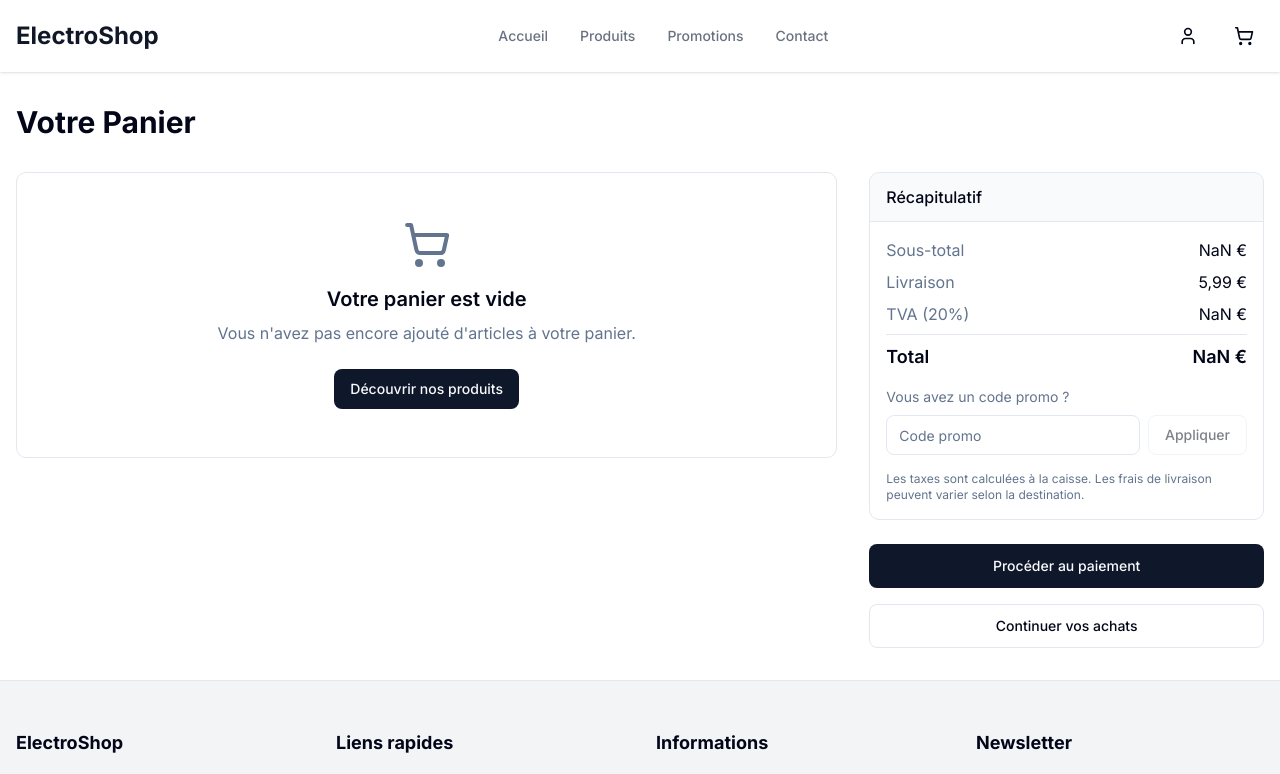
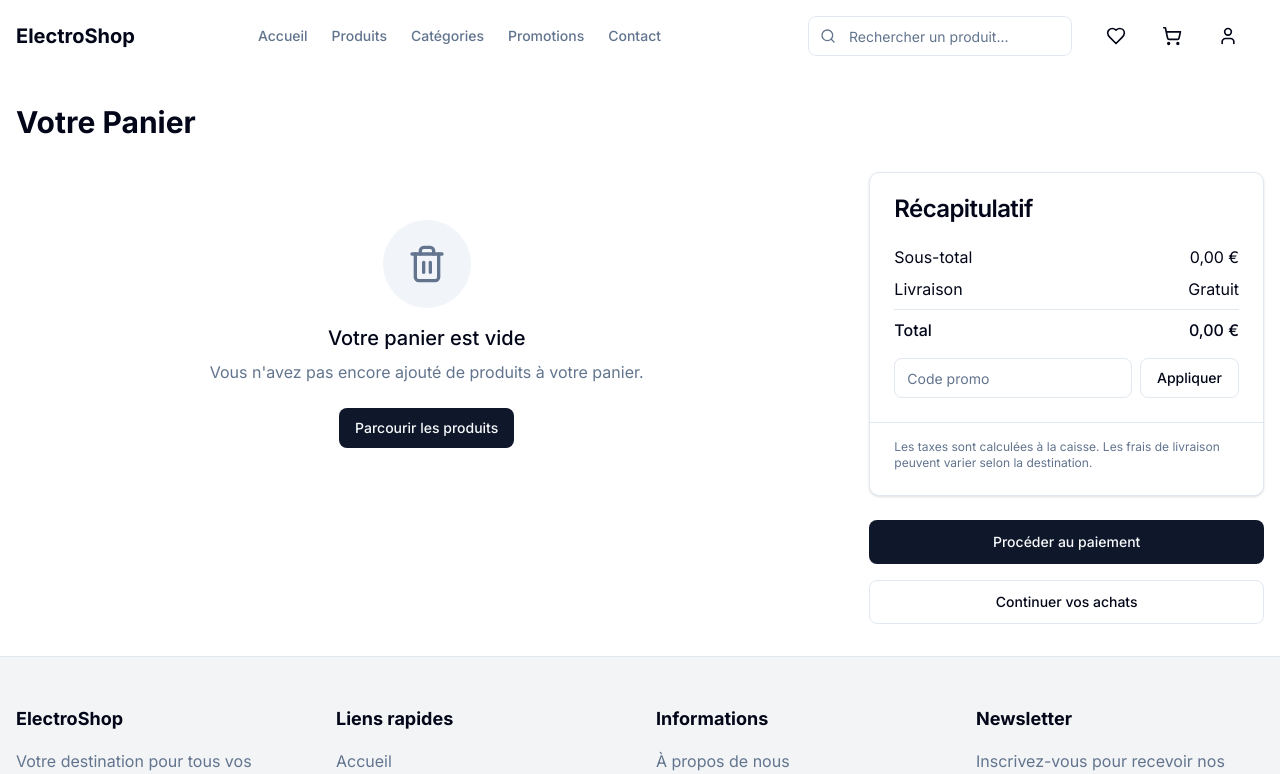
Before and after one commit to AngeGabriel-rgb/e-commerce-, a Next.js app: page /client/panier in a window 1280 px wide. Shown: the top 774 px of the page. Built offline with nearby package versions, Linux system fonts and the light colour scheme.

Commit message:
interface de paiement

```diff
--- a/app/client/layout.tsx
+++ b/app/client/layout.tsx
@@ -1,5 +1,5 @@
 import type React from "react"
-import { Header } from "@/components/client/header"
+import Header from "@/components/client/header"
 import Footer from "@/components/client/footer"
 import { CartProvider } from "@/components/client/cart-provider"
 
@@ -9,12 +9,12 @@ export default function ClientLayout({
   children: React.ReactNode
 }) {
   return (
-    <div className="flex flex-col min-h-screen">
-      <CartProvider>
+    <CartProvider>
+      <div className="flex min-h-screen flex-col">
         <Header />
         <main className="flex-1">{children}</main>
         <Footer />
-      </CartProvider>
-    </div>
+      </div>
+    </CartProvider>
   )
 }
--- a/app/client/panier/page.tsx
+++ b/app/client/panier/page.tsx
@@ -1,12 +1,9 @@
+"use client"
+
 import { Button } from "@/components/ui/button"
 import CartItems from "@/components/client/cart-items"
 import CartSummary from "@/components/client/cart-summary"
 import Link from "next/link"
-
-export const metadata = {
-  title: "Panier - ElectroShop",
-  description: "Votre panier d'achat",
-}
 
 export default function CartPage() {
   return (
--- a/components/client/cart-items.tsx
+++ b/components/client/cart-items.tsx
@@ -1,48 +1,109 @@
+// components/client/cart-items.tsx
 "use client"
 
+import { useState } from "react"
+import Image from "next/image"
+import { Trash2, Plus, Minus } from 'lucide-react'
+import { Button } from "../ui/button"
 import { useCart } from "./cart-provider"
-import { CartItem } from "@/components/cart-item"
-import { useEffect, useState } from "react"
-import Link from "next/link"
-import { Button } from "../ui/button"
-import { ShoppingCart } from "lucide-react"
+import { formatPrice } from "../../lib/utils"
+import { Separator } from "../ui/separator"
 
 export default function CartItems() {
-  const { items = [], removeItem } = useCart() // Fournir un tableau vide par défaut
-  const [isMounted, setIsMounted] = useState(false)
+  const { cartItems, updateQuantity, removeFromCart } = useCart()
 
-  useEffect(() => {
-    setIsMounted(true)
-  }, [])
-
-  if (!isMounted) {
-    return null
-  }
-
-  // Vérifier si items existe avant d'accéder à sa propriété length
-  if (!items || items.length === 0) {
+  if (cartItems.length === 0) {
     return (
-      <div className="text-center py-12 border rounded-lg">
-        <ShoppingCart className="mx-auto h-12 w-12 text-muted-foreground mb-4" />
-        <h2 className="text-xl font-semibold mb-2">Votre panier est vide</h2>
-        <p className="text-muted-foreground mb-6">Vous n'avez pas encore ajouté d'articles à votre panier.</p>
+      <div className="flex flex-col items-center justify-center py-12 text-center">
+        <div className="mb-4 rounded-full bg-muted p-6">
+          <Trash2 className="h-10 w-10 text-muted-foreground" />
+        </div>
+        <h3 className="mb-2 text-xl font-medium">Votre panier est vide</h3>
+        <p className="mb-6 text-muted-foreground">
+          Vous n'avez pas encore ajouté de produits à votre panier.
+        </p>
         <Button asChild>
-          <Link href="/client/produits">Découvrir nos produits</Link>
+          <a href="/client/produits">Parcourir les produits</a>
         </Button>
       </div>
     )
   }
 
   return (
-    <div className="border rounded-lg overflow-hidden">
-      <div className="bg-muted/50 px-4 py-3 border-b">
-        <h2 className="font-medium">Articles ({items.length})</h2>
+    <div className="space-y-6">
+      {cartItems.map((item) => (
+        <div key={item.product.id} className="rounded-lg border p-4">
+          <div className="flex items-start gap-4">
+            <div className="h-24 w-24 flex-shrink-0 overflow-hidden rounded-md border">
+              <Image
+                src={item.product.image || "/placeholder.svg?height=96&width=96"}
+                alt={item.product.name}
+                width={96}
+                height={96}
+                className="h-full w-full object-cover object-center"
+              />
+            </div>
+
+            <div className="flex flex-1 flex-col">
+              <div className="flex justify-between">
+                <div>
+                  <h3 className="text-base font-medium">
+                    <a href={`/client/produits/${item.product.id}`}>{item.product.name}</a>
+                  </h3>
+                  <p className="mt-1 text-sm text-muted-foreground">{item.product.category}</p>
+                </div>
+                <p className="text-base font-medium">
+                  {formatPrice(item.product.price * item.quantity)}
+                </p>
+              </div>
+
+              <div className="mt-4 flex items-center justify-between">
+                <div className="flex items-center border rounded-md">
+                  <Button
+                    variant="ghost"
+                    size="icon"
+                    className="h-8 w-8 rounded-none rounded-l-md"
+                    onClick={() => updateQuantity(item.product.id, Math.max(1, item.quantity - 1))}
+                    disabled={item.quantity <= 1}
+                  >
+                    <Minus className="h-3 w-3" />
+                    <span className="sr-only">Diminuer</span>
+                  </Button>
+                  <span className="w-8 text-center text-sm">{item.quantity}</span>
+                  <Button
+                    variant="ghost"
+                    size="icon"
+                    className="h-8 w-8 rounded-none rounded-r-md"
+                    onClick={() => updateQuantity(item.product.id, item.quantity + 1)}
+                  >
+                    <Plus className="h-3 w-3" />
+                    <span className="sr-only">Augmenter</span>
+                  </Button>
+                </div>
+
+                <Button
+                  variant="ghost"
+                  size="icon"
+                  className="text-muted-foreground hover:text-destructive"
+                  onClick={() => removeFromCart(item.product.id)}
+                >
+                  <Trash2 className="h-4 w-4" />
+                  <span className="sr-only">Supprimer</span>
+                </Button>
+              </div>
+            </div>
+          </div>
+        </div>
+      ))}
+
+      <div className="flex justify-between pt-4">
+        <Button variant="outline" asChild>
+          <a href="/client/produits">Continuer vos achats</a>
+        </Button>
+        <Button variant="ghost" className="text-muted-foreground" onClick={() => window.location.reload()}>
+          Actualiser le panier
+        </Button>
       </div>
-      <ul className="divide-y">
-        {items.map((item) => (
-          <CartItem key={item.id} data={item} onRemove={() => removeItem(item.id)} />
-        ))}
-      </ul>
     </div>
   )
 }
--- a/components/client/cart-summary.tsx
+++ b/components/client/cart-summary.tsx
@@ -1,84 +1,98 @@
+// components/client/cart-summary.tsx
 "use client"
 
 import { useState } from "react"
-import { Input } from "@/components/ui/input"
-import { Button } from "@/components/ui/button"
-import { formatPrice } from "@/lib/utils"
 import { useCart } from "./cart-provider"
+import { Card, CardContent, CardFooter, CardHeader, CardTitle } from "../ui/card"
+import { Input } from "../ui/input"
+import { Button } from "../ui/button"
 import { Separator } from "../ui/separator"
+import { formatPrice } from "../../lib/utils"
 
 export default function CartSummary() {
-  const { cartTotal } = useCart()
+  const { cartItems } = useCart()
   const [promoCode, setPromoCode] = useState("")
-  const [isApplying, setIsApplying] = useState(false)
+  const [promoApplied, setPromoApplied] = useState(false)
+  const [promoError, setPromoError] = useState("")
 
-  // Calculer les frais de livraison (gratuit au-dessus de 50€)
-  const shippingCost = cartTotal > 50 ? 0 : 5.99
-  const tax = cartTotal * 0.2 // TVA à 20%
-  const total = cartTotal + shippingCost + tax
+  // Calculer le sous-total
+  const subtotal = cartItems.reduce((total, item) => total + item.product.price * item.quantity, 0)
+
+  // Frais de livraison fixes
+  const shipping = cartItems.length > 0 ? 5.99 : 0
+
+  // Remise (simulée)
+  const discount = promoApplied ? subtotal * 0.1 : 0
+
+  // Total
+  const total = subtotal + shipping - discount
 
   const handleApplyPromo = () => {
-    if (!promoCode) return
+    if (!promoCode) {
+      setPromoError("Veuillez entrer un code promo")
+      return
+    }
 
-    setIsApplying(true)
-    // Simuler un délai de traitement
-    setTimeout(() => {
-      // Ici, vous pourriez implémenter une vérification réelle du code promo
-      setIsApplying(false)
-      alert("Code promo non valide ou expiré")
-    }, 1000)
+    // Simuler la vérification d'un code promo
+    if (promoCode.toUpperCase() === "WELCOME10") {
+      setPromoApplied(true)
+      setPromoError("")
+    } else {
+      setPromoError("Code promo invalide")
+      setPromoApplied(false)
+    }
   }
 
   return (
-    <div className="border rounded-lg overflow-hidden">
-      <div className="bg-muted/50 px-4 py-3 border-b">
-        <h2 className="font-medium">Récapitulatif</h2>
-      </div>
-
-      <div className="p-4">
+    <Card>
+      <CardHeader>
+        <CardTitle>Récapitulatif</CardTitle>
+      </CardHeader>
+      <CardContent className="space-y-4">
         <div className="space-y-2">
           <div className="flex justify-between">
-            <span className="text-muted-foreground">Sous-total</span>
-            <span>{formatPrice(cartTotal)}</span>
+            <span>Sous-total</span>
+            <span>{formatPrice(subtotal)}</span>
           </div>
-
           <div className="flex justify-between">
-            <span className="text-muted-foreground">Livraison</span>
-            <span>{shippingCost === 0 ? "Gratuite" : formatPrice(shippingCost)}</span>
+            <span>Livraison</span>
+            <span>{shipping > 0 ? formatPrice(shipping) : "Gratuit"}</span>
           </div>
-
-          <div className="flex justify-between">
-            <span className="text-muted-foreground">TVA (20%)</span>
-            <span>{formatPrice(tax)}</span>
-          </div>
-
-          <Separator className="my-2" />
-
-          <div className="flex justify-between font-semibold text-lg">
+          {promoApplied && (
+            <div className="flex justify-between text-green-600">
+              <span>Remise (10%)</span>
+              <span>-{formatPrice(discount)}</span>
+            </div>
+          )}
+          <Separator />
+          <div className="flex justify-between font-medium">
             <span>Total</span>
             <span>{formatPrice(total)}</span>
           </div>
         </div>
 
-        <div className="mt-4">
-          <p className="text-sm text-muted-foreground mb-2">Vous avez un code promo ?</p>
+        <div className="space-y-2">
           <div className="flex gap-2">
             <Input
               placeholder="Code promo"
               value={promoCode}
               onChange={(e) => setPromoCode(e.target.value)}
-              className="flex-1"
             />
-            <Button variant="outline" onClick={handleApplyPromo} disabled={isApplying || !promoCode}>
-              {isApplying ? "..." : "Appliquer"}
+            <Button onClick={handleApplyPromo} variant="outline">
+              Appliquer
             </Button>
           </div>
+          {promoError && <p className="text-sm text-destructive">{promoError}</p>}
+          {promoApplied && (
+            <p className="text-sm text-green-600">Code promo appliqué avec succès !</p>
+          )}
         </div>
-
-        <p className="text-xs text-muted-foreground mt-4">
+      </CardContent>
+      <CardFooter className="border-t pt-4">
+        <p className="text-xs text-muted-foreground">
           Les taxes sont calculées à la caisse. Les frais de livraison peuvent varier selon la destination.
         </p>
-      </div>
-    </div>
+      </CardFooter>
+    </Card>
   )
 }
--- a/components/client/header.tsx
+++ b/components/client/header.tsx
@@ -1,108 +1,150 @@
 "use client"
 
+import { useState, useEffect } from "react"
 import Link from "next/link"
-import { useState } from "react"
 import { usePathname } from "next/navigation"
-import { ShoppingCart, Menu, X, User } from "lucide-react"
 import { Button } from "@/components/ui/button"
-import { useCart } from "@/hooks/use-cart"
-import { useMobile } from "@/hooks/use-mobile"
+import { Input } from "@/components/ui/input"
+import { ShoppingCart, Heart, User, Search, Menu, X } from "lucide-react"
+import { Sheet, SheetContent, SheetTrigger } from "@/components/ui/sheet"
+import { useCart } from "./cart-provider"
+import MainNav from "./main-nav"
 
-export function Header() {
-  const [isMenuOpen, setIsMenuOpen] = useState(false)
+export default function Header() {
   const pathname = usePathname()
-  const { itemCount } = useCart()
-  const isMobile = useMobile()
+  const { cartItems } = useCart()
+  const [isScrolled, setIsScrolled] = useState(false)
+  const [isMobileMenuOpen, setIsMobileMenuOpen] = useState(false)
+  const [isSearchOpen, setIsSearchOpen] = useState(false)
 
-  const toggleMenu = () => {
-    setIsMenuOpen(!isMenuOpen)
+  const cartItemsCount = cartItems.reduce((total, item) => total + item.quantity, 0)
+
+  useEffect(() => {
+    const handleScroll = () => {
+      setIsScrolled(window.scrollY > 10)
     }
 
-  const closeMenu = () => {
-    setIsMenuOpen(false)
-  }
-
-  const navItems = [
-    { name: "Accueil", href: "/client" },
-    { name: "Produits", href: "/client/produits" },
-    { name: "Promotions", href: "/client/promotions" },
-    { name: "Contact", href: "/client/contact" },
-  ]
+    window.addEventListener("scroll", handleScroll)
+    return () => window.removeEventListener("scroll", handleScroll)
+  }, [])
 
   return (
-    <header className="bg-white shadow-sm">
-      <div className="container mx-auto px-4 py-4">
-        <div className="flex items-center justify-between">
-          {/* Logo */}
-          <Link href="/client" className="text-2xl font-bold text-gray-900">
-            ElectroShop
-          </Link>
-
-          {/* Navigation desktop */}
-          {!isMobile && (
-            <nav className="hidden md:flex space-x-8">
-              {navItems.map((item) => (
-                <Link
-                  key={item.name}
-                  href={item.href}
-                  className={`text-sm font-medium ${
-                    pathname === item.href
-                      ? "text-gray-900 border-b-2 border-gray-900"
-                      : "text-gray-500 hover:text-gray-900"
+    <header
+      className={`sticky top-0 z-50 w-full transition-all duration-300 ${
+        isScrolled ? "bg-white shadow-md py-2" : "bg-white/80 backdrop-blur-sm py-4"
       }`}
     >
-                  {item.name}
-                </Link>
-              ))}
-            </nav>
-          )}
+      <div className="container mx-auto px-4">
+        <div className="flex items-center justify-between">
+          {/* Logo avec fonction de rafraîchissement */}
+          <button
+            onClick={() => {
+              window.location.href = "/client"
+            }}
+            className="flex items-center cursor-pointer"
+          >
+            <span className="text-xl font-bold">ElectroShop</span>
+          </button>
+
+          {/* Desktop Navigation */}
+          <div className="hidden md:flex justify-center flex-1">
+            <MainNav />
+          </div>
+
+          {/* Search Bar - Desktop */}
+          <div className="hidden md:flex items-center relative max-w-sm mx-6">
+            <Input type="search" placeholder="Rechercher un produit..." className="pl-10" />
+            <Search className="absolute left-3 top-1/2 transform -translate-y-1/2 h-4 w-4 text-muted-foreground" />
+          </div>
 
           {/* Actions */}
-          <div className="flex items-center space-x-4">
-            <Link href="/client/compte">
-              <Button variant="ghost" size="icon" aria-label="Mon compte">
-                <User className="h-5 w-5" />
+          <div className="flex items-center justify-center space-x-4">
+            {/* Search - Mobile */}
+            <Button variant="ghost" size="icon" className="md:hidden" onClick={() => setIsSearchOpen(!isSearchOpen)}>
+              {isSearchOpen ? <X className="h-5 w-5" /> : <Search className="h-5 w-5" />}
             </Button>
+
+            {/* Wishlist */}
+            <Button variant="ghost" size="icon" asChild>
+              <Link href="/client/compte/liste-souhaits">
+                <Heart className="h-5 w-5" />
+                <span className="sr-only">Liste de souhaits</span>
               </Link>
+            </Button>
+
+            {/* Cart */}
+            <Button variant="ghost" size="icon" asChild className="relative">
               <Link href="/client/panier">
-              <Button variant="ghost" size="icon" aria-label="Panier" className="relative">
                 <ShoppingCart className="h-5 w-5" />
-                {itemCount > 0 && (
-                  <span className="absolute -top-1 -right-1 bg-red-500 text-white text-xs rounded-full h-5 w-5 flex items-center justify-center">
-                    {itemCount}
+                {cartItemsCount > 0 && (
+                  <span className="absolute -top-1 -right-1 bg-primary text-primary-foreground text-xs rounded-full h-5 w-5 flex items-center justify-center">
+                    {cartItemsCount}
                   </span>
                 )}
+                <span className="sr-only">Panier</span>
+              </Link>
             </Button>
+
+            {/* Account */}
+            <Button variant="ghost" size="icon" asChild>
+              <Link href="/client/compte">
+                <User className="h-5 w-5" />
+                <span className="sr-only">Compte</span>
               </Link>
-            {isMobile && (
-              <Button variant="ghost" size="icon" onClick={toggleMenu} aria-label="Menu">
-                {isMenuOpen ? <X className="h-5 w-5" /> : <Menu className="h-5 w-5" />}
             </Button>
-            )}
+
+            {/* Mobile Menu */}
+            <Sheet>
+              <SheetTrigger asChild>
+                <Button variant="ghost" size="icon" className="md:hidden">
+                  <Menu className="h-5 w-5" />
+                  <span className="sr-only">Menu</span>
+                </Button>
+              </SheetTrigger>
+              <SheetContent side="right" className="w-[300px] sm:w-[400px]">
+                <nav className="flex flex-col gap-4 mt-8">
+                  <Link
+                    href="/client"
+                    className={`text-lg font-medium ${pathname === "/client" ? "text-primary" : ""}`}
+                  >
+                    Accueil
+                  </Link>
+                  <Link
+                    href="/client/produits"
+                    className={`text-lg font-medium ${pathname.startsWith("/client/produits") ? "text-primary" : ""}`}
+                  >
+                    Produits
+                  </Link>
+                  <Link
+                    href="/client/categories"
+                    className={`text-lg font-medium ${pathname.startsWith("/client/categories") ? "text-primary" : ""}`}
+                  >
+                    Catégories
+                  </Link>
+                  <Link
+                    href="/client/promotions"
+                    className={`text-lg font-medium ${pathname.startsWith("/client/promotions") ? "text-primary" : ""}`}
+                  >
+                    Promotions
+                  </Link>
+                  <Link
+                    href="/client/contact"
+                    className={`text-lg font-medium ${pathname.startsWith("/client/contact") ? "text-primary" : ""}`}
+                  >
+                    Contact
+                  </Link>
+                </nav>
+              </SheetContent>
+            </Sheet>
           </div>
         </div>
 
-        {/* Menu mobile */}
-        {isMobile && isMenuOpen && (
-          <nav className="mt-4 py-2 border-t">
-            <ul className="space-y-2">
-              {navItems.map((item) => (
-                <li key={item.name}>
-                  <Link
-                    href={item.href}
-                    className={`block py-2 px-4 rounded-md ${
-                      pathname === item.href
-                        ? "bg-gray-100 text-gray-900 font-medium"
-                        : "text-gray-500 hover:bg-gray-50 hover:text-gray-900"
-                    }`}
-                    onClick={closeMenu}
-                  >
-                    {item.name}
-                  </Link>
-                </li>
-              ))}
-            </ul>
-          </nav>
+        {/* Mobile Search - Expanded */}
+        {isSearchOpen && (
+          <div className="md:hidden mt-4 relative">
+            <Input type="search" placeholder="Rechercher un produit..." className="pl-10 w-full" autoFocus />
+            <Search className="absolute left-3 top-1/2 transform -translate-y-1/2 h-4 w-4 text-muted-foreground" />
+          </div>
         )}
       </div>
     </header>
--- a/components/client/main-nav.tsx
+++ b/components/client/main-nav.tsx
@@ -41,11 +41,6 @@ export default function MainNav({ items }: MainNavProps) {
       description: "Nos offres spéciales",
     },
     {
-      title: "À propos",
-      href: "/client/a-propos",
-      description: "En savoir plus sur nous",
-    },
-    {
       title: "Contact",
       href: "/client/contact",
       description: "Nous contacter",
```
Also changed, not shown: components/client/checkout-form.tsx (+6 -6 lines), components/client/cart-provider.tsx (line endings or trailing spaces). Lines whose indentation alone changed are shown as unchanged.
